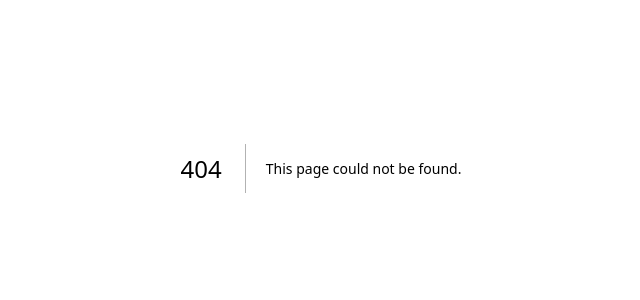
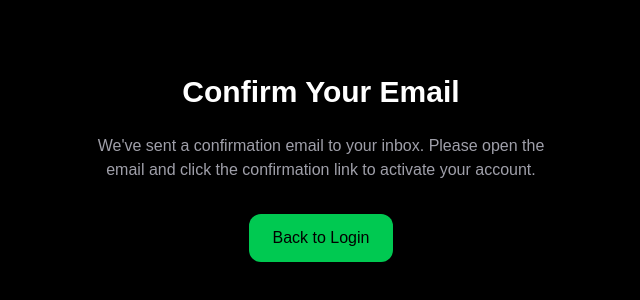
Before and after one commit to markeymarkbeaty/matchpoint, a Next.js app: page /auth/confirm in a window 1280 px wide. Before the commit this address had no page. Shown: the part 232-532 px from the top of the page, without its empty margins (319-959 px from the left). Built offline with nearby package versions, Linux system fonts and the light colour scheme; no server answers.

Commit message:
Fix Supabase signup redirect and improve signup UX

```diff
--- /dev/null
+++ b/app/auth/confirm/page.tsx
@@ -0,0 +1,48 @@
+'use client'
+
+import { useEffect } from 'react'
+import { useRouter } from 'next/navigation'
+import { supabase } from '../../../lib/supabase'
+
+export default function ConfirmPage() {
+  const router = useRouter()
+
+  useEffect(() => {
+    const checkSession = async () => {
+      const { data } = await supabase.auth.getSession()
+
+      if (data.session) {
+        router.push('/home')
+      }
+    }
+
+    checkSession()
+  }, [router])
+
+  return (
+    <div className="min-h-screen bg-black text-white flex items-center justify-center px-6">
+
+      <div className="max-w-md text-center">
+
+        <h1 className="text-3xl font-semibold mb-6">
+          Confirm Your Email
+        </h1>
+
+        <p className="text-zinc-400 mb-8">
+          We've sent a confirmation email to your inbox.
+          Please open the email and click the confirmation link
+          to activate your account.
+        </p>
+
+        <button
+          onClick={() => router.push('/auth')}
+          className="bg-green-500 text-black px-6 py-3 rounded-xl"
+        >
+          Back to Login
+        </button>
+
+      </div>
+
+    </div>
+  )
+}
--- a/app/auth/page.tsx
+++ b/app/auth/page.tsx
@@ -13,17 +13,25 @@ export default function AuthPage() {
   const [username, setUsername] = useState('')
   const [loading, setLoading] = useState(false)
   const [error, setError] = useState<string | null>(null)
+  const [message, setMessage] = useState<string | null>(null)
 
   async function handleSubmit(e: React.FormEvent) {
     e.preventDefault()
+
     setLoading(true)
     setError(null)
+    setMessage(null)
 
     try {
+
       if (isSignup) {
+
         const { data, error } = await supabase.auth.signUp({
           email,
           password,
+          options: {
+            emailRedirectTo: 'https://matchpoint-one.vercel.app/home'
+          }
         })
 
         if (error) throw error
@@ -31,24 +39,32 @@ export default function AuthPage() {
         if (data.user) {
           await supabase.from('profiles').insert({
             id: data.user.id,
-            username,
+            username
           })
         }
 
+        setMessage(
+          'Account created! Please check your email to confirm your account before logging in.'
+        )
+
       } else {
+
         const { error } = await supabase.auth.signInWithPassword({
           email,
-          password,
+          password
         })
 
         if (error) throw error
+
+        router.push('/home')
+        router.refresh()
+
       }
 
-      router.push('/dashboard')
-      router.refresh()
+    } catch (err: any) {
 
-    } catch (err: any) {
       setError(err.message)
+
     }
 
     setLoading(false)
@@ -56,6 +72,7 @@ export default function AuthPage() {
 
   return (
     <main className="min-h-screen bg-black text-zinc-100 flex items-center justify-center px-6">
+
       <div className="bg-zinc-900 border border-zinc-800 rounded-2xl p-8 w-full max-w-md">
 
         <h1 className="text-2xl font-semibold mb-6 text-center">
@@ -97,6 +114,10 @@ export default function AuthPage() {
             <p className="text-red-400 text-sm">{error}</p>
           )}
 
+          {message && (
+            <p className="text-green-400 text-sm">{message}</p>
+          )}
+
           <button
             type="submit"
             disabled={loading}
@@ -104,19 +125,28 @@ export default function AuthPage() {
           >
             {loading ? 'Please wait...' : isSignup ? 'Sign Up' : 'Log In'}
           </button>
+
         </form>
 
         <div className="text-center mt-6 text-sm text-zinc-400">
+
           <button
-            onClick={() => setIsSignup(!isSignup)}
+            onClick={() => {
+              setIsSignup(!isSignup)
+              setError(null)
+              setMessage(null)
+            }}
             className="hover:text-green-400 transition"
           >
             {isSignup
               ? 'Already have an account? Log in'
               : "Don't have an account? Sign up"}
           </button>
+
         </div>
+
       </div>
+
     </main>
   )
 }
```
